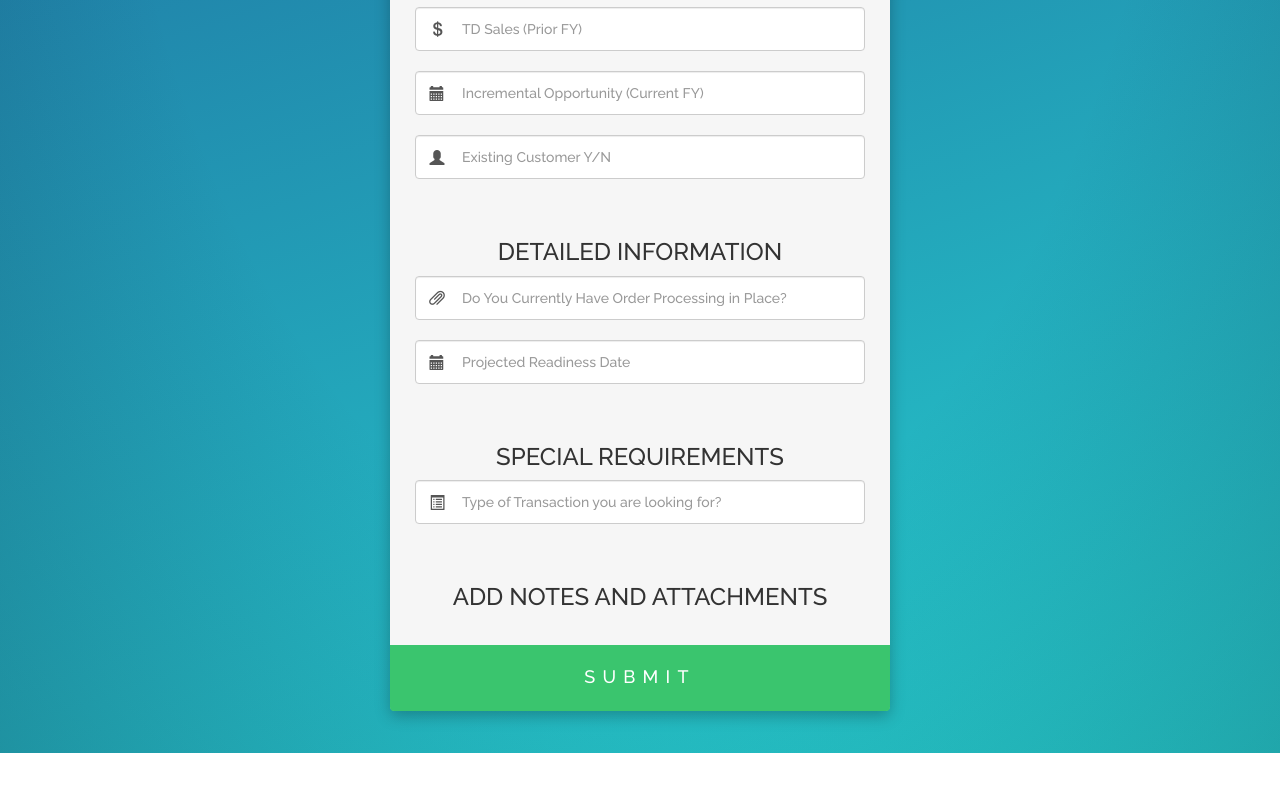
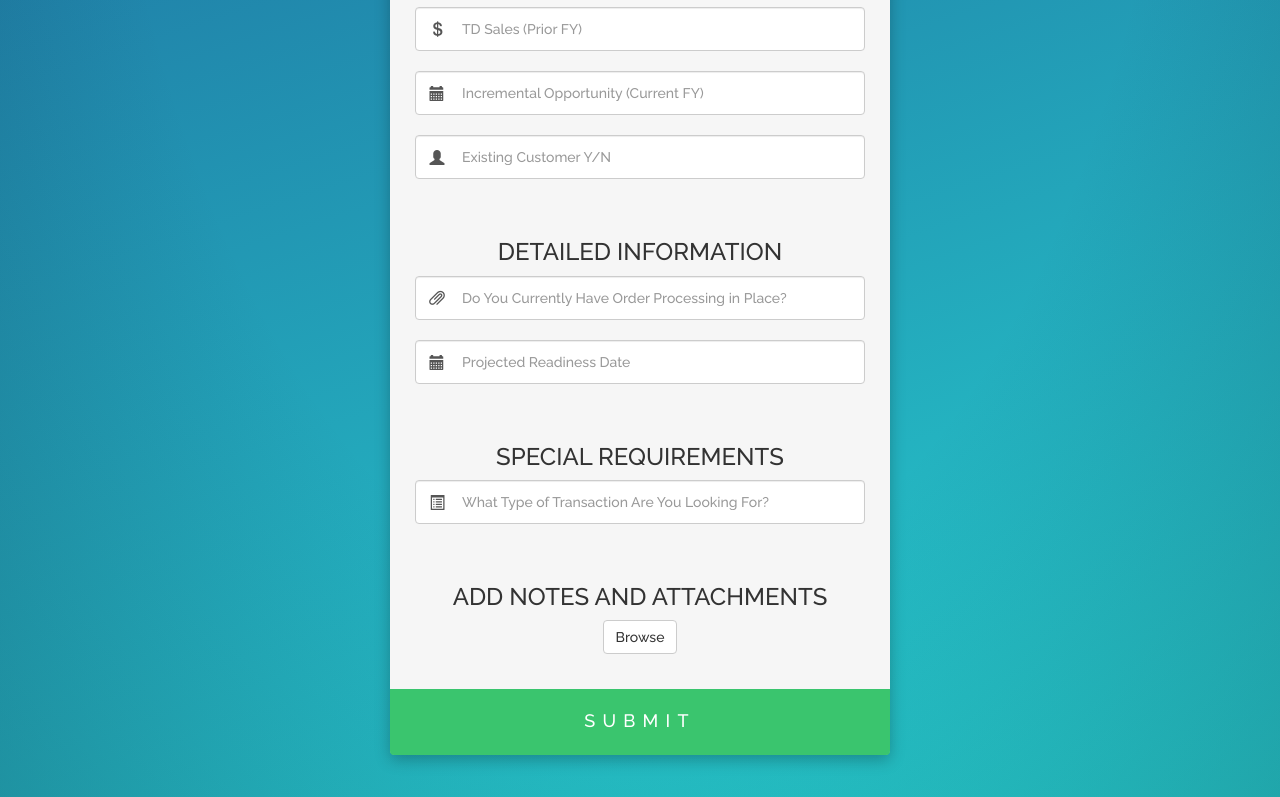
Before and after one commit to InternetsDeveloper/nomination-form-2, a plain HTML site: page index.html in a window 1280 px wide. Shown: the part 1720-2517 px from the top of the page. Before the commit the page ends 2473 px from the top, so only its background shows below. Drawn offline with nearby package versions, Linux system fonts and the light colour scheme.

Commit message:
Spec Req wording fix

```diff
--- a/index.html
+++ b/index.html
@@ -242,15 +242,19 @@
             <br/>
             <h3>SPECIAL REQUIREMENTS</h3>
             <div class="form-group has-feedback">
-                <label class="control-label sr-only" for="special-req">Type of Transaction you are looking for? </label>
+                <label class="control-label sr-only" for="special-req">What Type of Transaction Are You Looking For? </label>
                 <div class="input-group-addon">
                     <div class="glyphicon glyphicon-list-alt"></div>
                 </div>
-                <input class="form-control" id="special-req" name="special-req" placeholder="Type of Transaction you are looking for?" type="text">
+                <input class="form-control" id="special-req" name="special-req" placeholder="What Type of Transaction Are You Looking For?" type="text">
                 <span class="glyphicon glyphicon-ok form-control-feedback"></span>
             </div>
             <br/>
             <h3>ADD NOTES AND ATTACHMENTS</h3>
+            <label class="btn btn-default btn-file">
+                Browse
+                <input type="file" style="display: none;">
+            </label>
             <div class="form-group submit">
                 <input class="btn btn-lg" type="submit" value="SUBMIT">
             </div>
```
